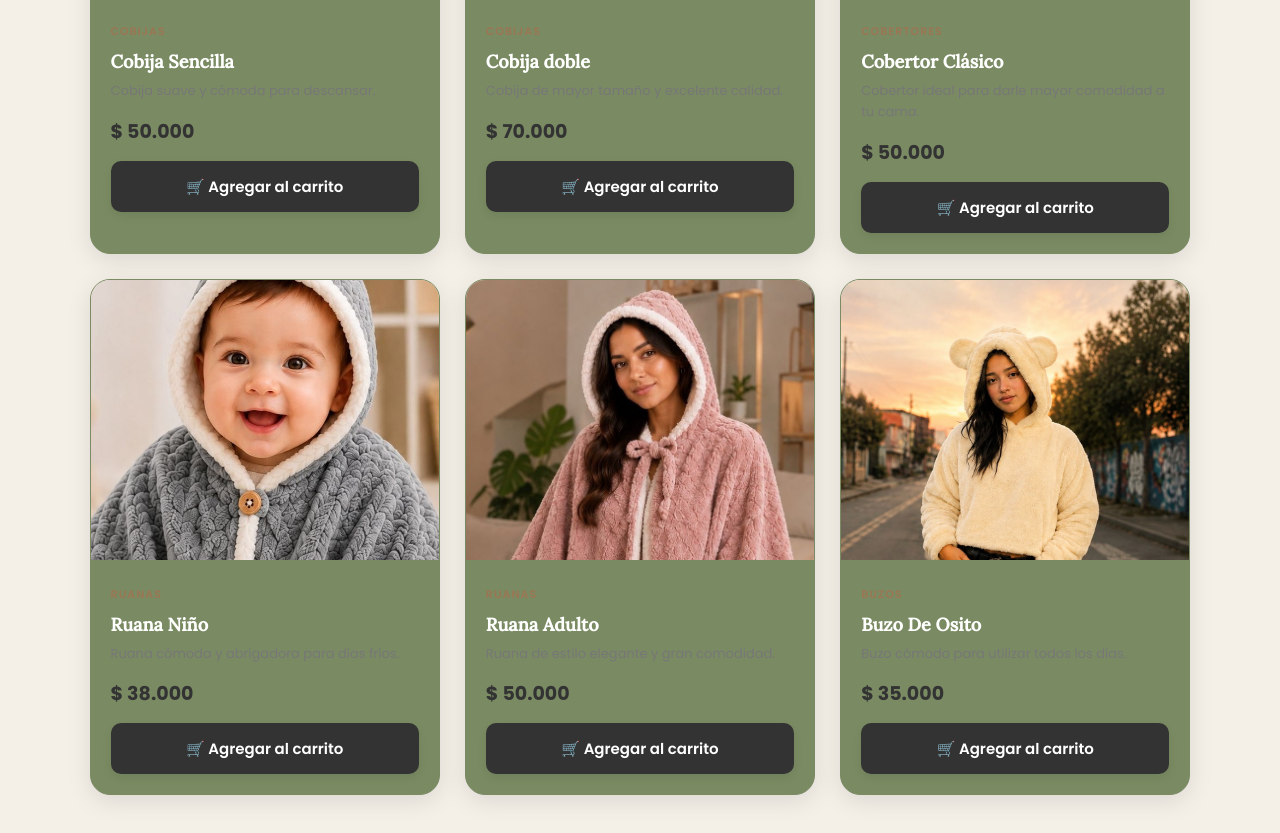
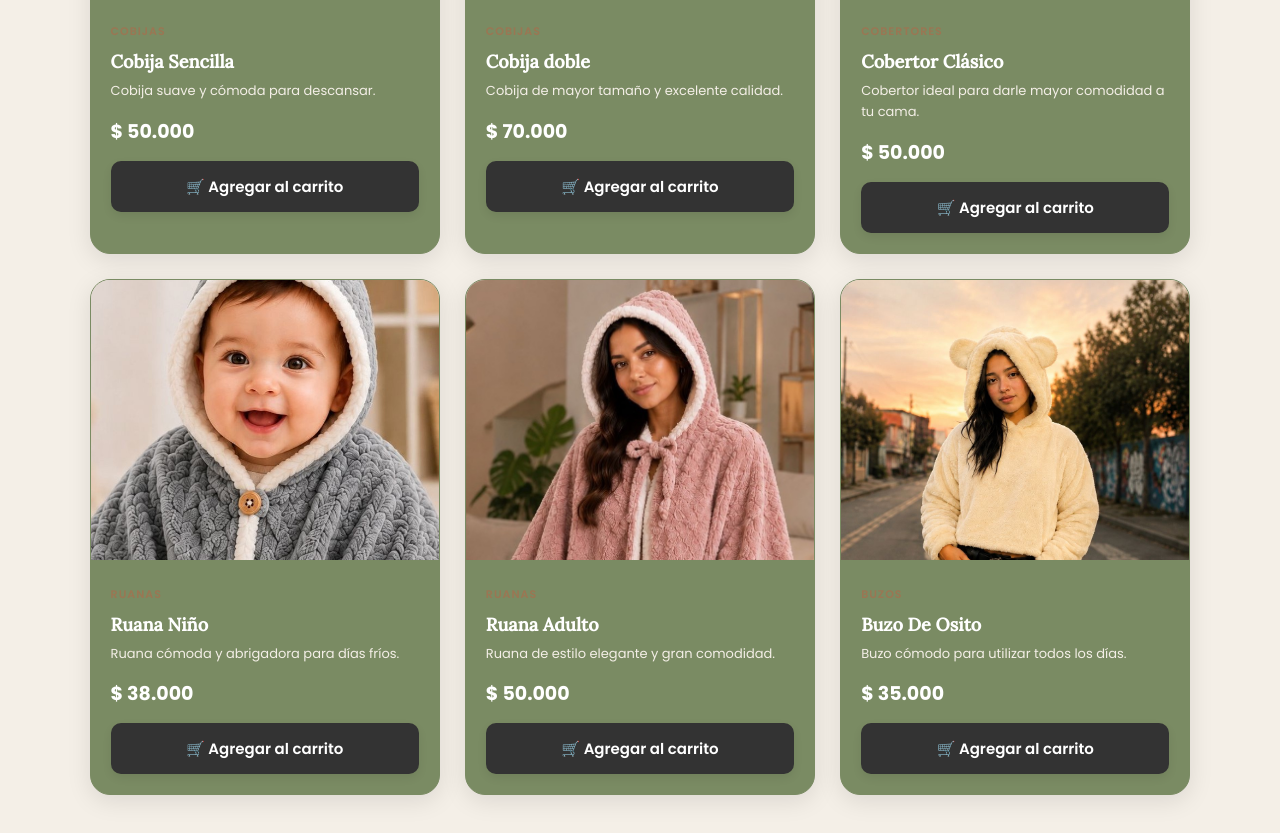
Before and after one commit to jhoyumacoi-spec/HomeDay, a plain HTML site: page index.html in a window 1280 px wide. Shown: the part 1475-2308 px from the top of the page. Drawn offline with Linux system fonts and the light colour scheme.

Commit message:
Update estilos.css

```diff
--- a/estilos.css
+++ b/estilos.css
@@ -408,7 +408,7 @@ letter-spacing: 1px;
 }
 
 .producto-descripcion {
-color: #777;
+  color: #F4EFE7;
   font-size: 13px;
   line-height: 1.6;
   margin-bottom: 15px;
@@ -418,6 +418,7 @@ margin-bottom: 15px;
   font-size: 19px;
   font-weight: 700;
   margin-bottom: 15px;
+  color: #FFFFFF;
 }
 
 .boton-agregar {
```
Lines whose indentation alone changed are shown as unchanged.
